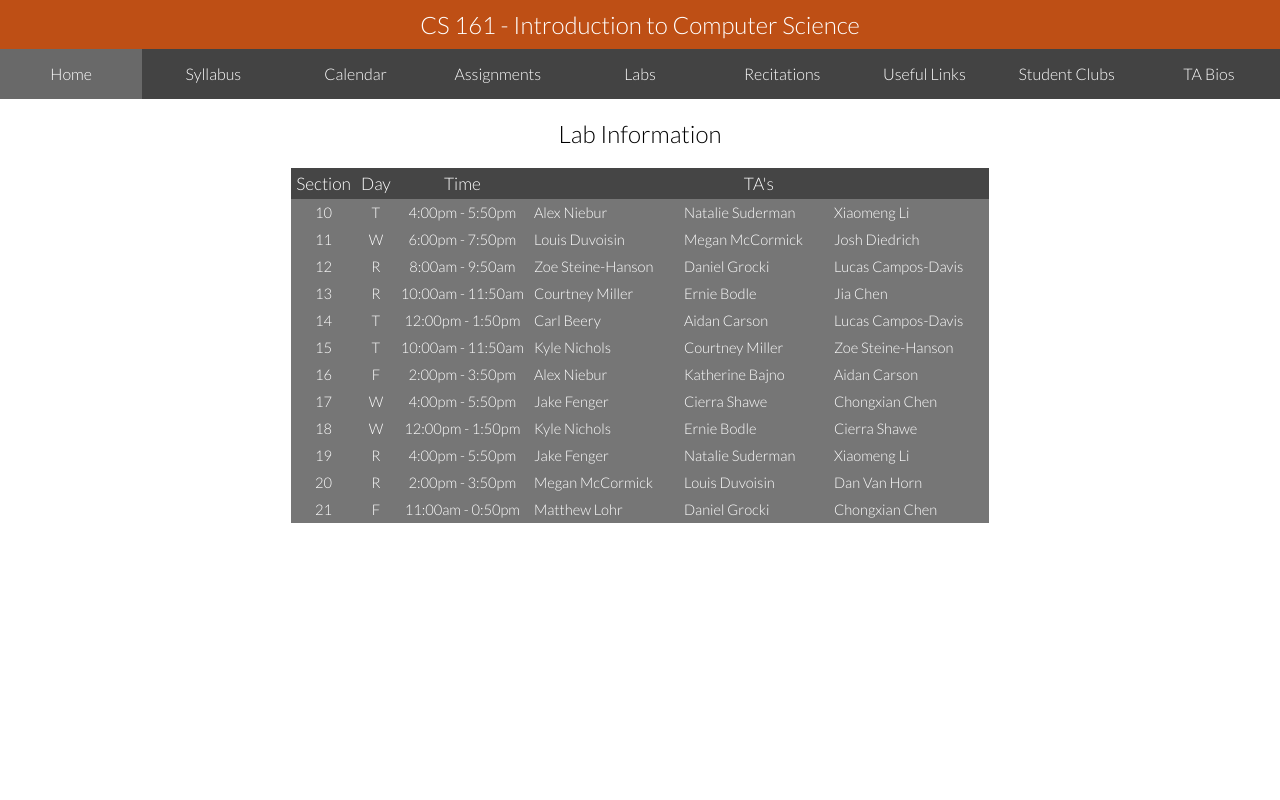
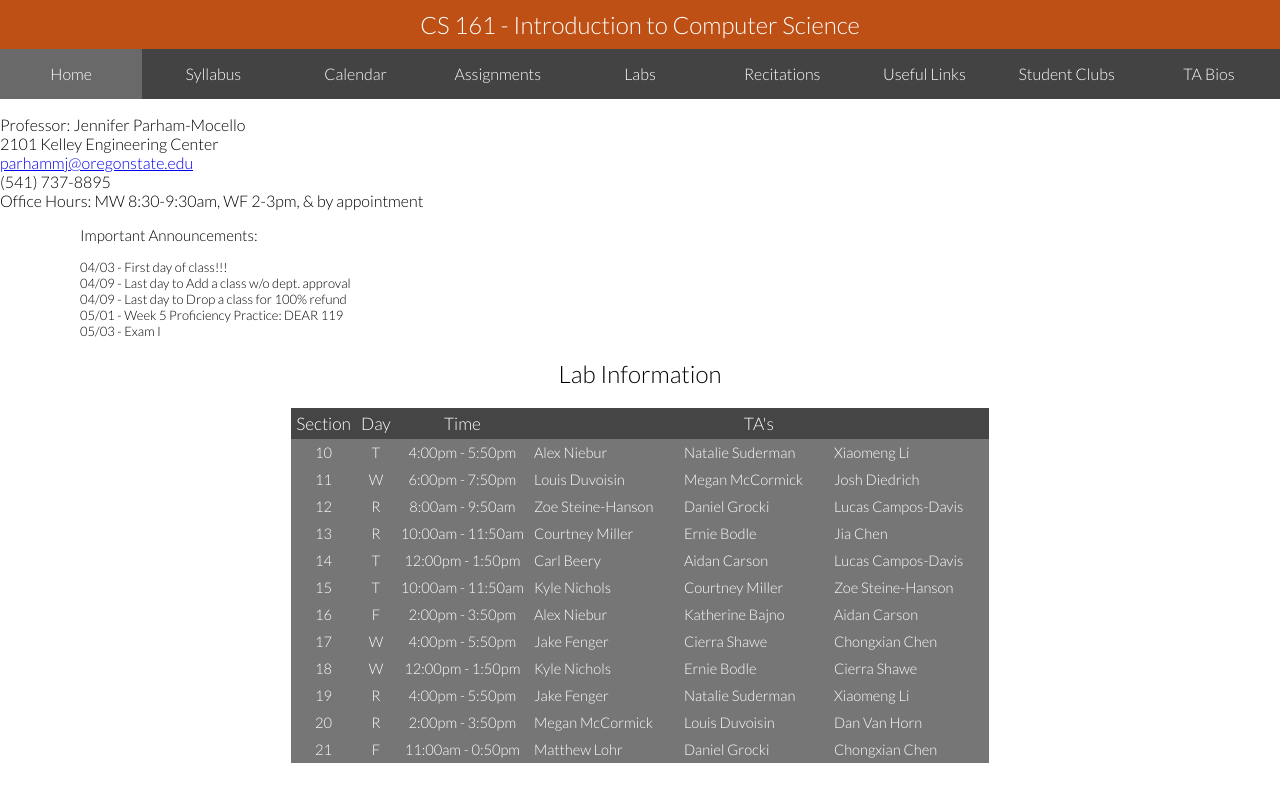
Before and after one commit to ConnorChristensen/WeeklyCalendar, a website: page index.pug in a window 1280 px wide. Drawn offline with nearby package versions, Linux system fonts and the light colour scheme; files that its build step writes are made by us from their sources.

Commit message:
addition of the contact info and announcements that jennifer puts at the top of her pages

```diff
--- a/index.pug
+++ b/index.pug
@@ -11,5 +11,22 @@ html(lang="en")
         include resources/pug/navigation.pug
         +navigation("./", "home")
 
+        div.contactInfo
+            p.
+                Professor: Jennifer Parham-Mocello<br>
+                2101 Kelley Engineering Center<br>
+                #[a(href="mailto:parhammj@eecs.oregonstate.edu") parhammj@oregonstate.edu]<br>
+                (541) 737-8895<br>
+                Office Hours: MW 8:30-9:30am, WF 2-3pm, &amp; by appointment
+
+        div.announcements
+            h3 Important Announcements:
+            p.
+                04/03 - First day of class!!!<br>
+                04/09 - Last day to Add a class w/o dept. approval<br>
+                04/09 - Last day to Drop a class for 100% refund<br>
+                05/01 - Week 5 Proficiency Practice: DEAR 119<br>
+                05/03 - Exam I<br>
+
         div.labs
             h2 Lab Information
```
